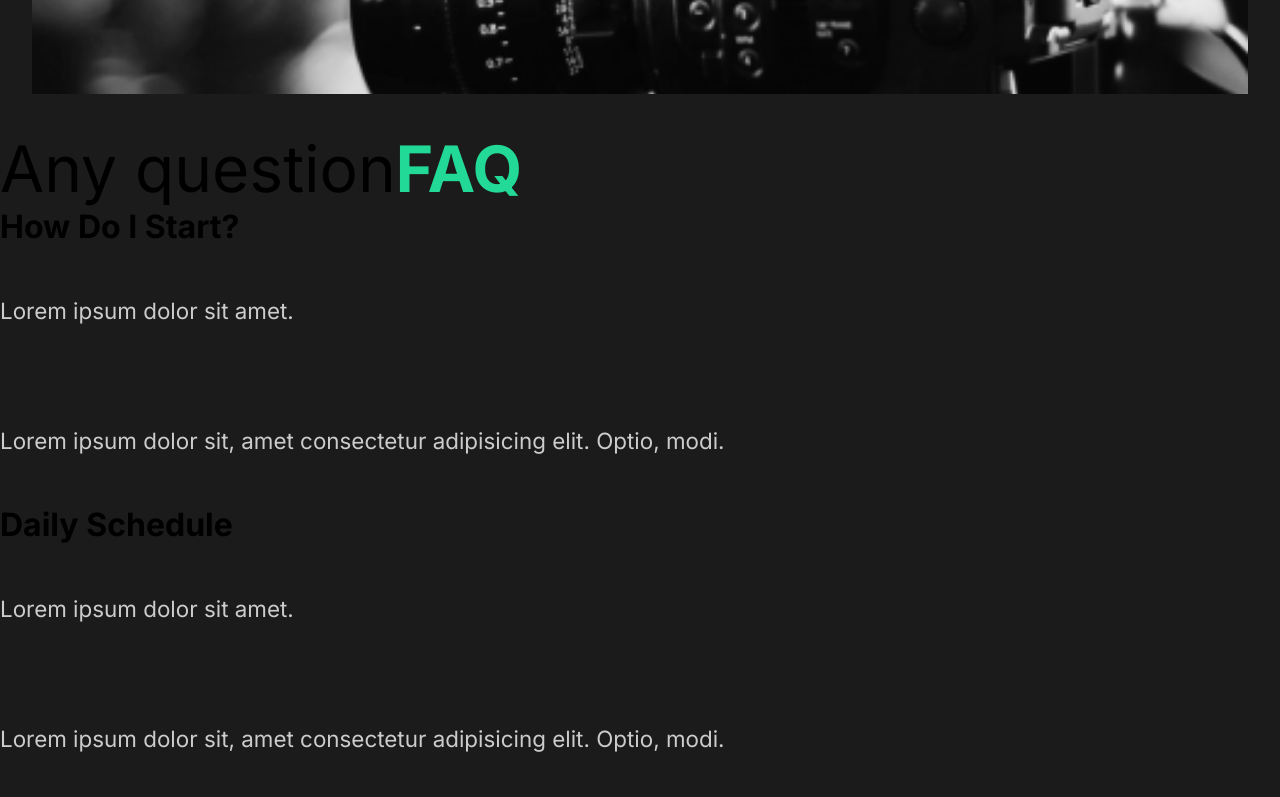
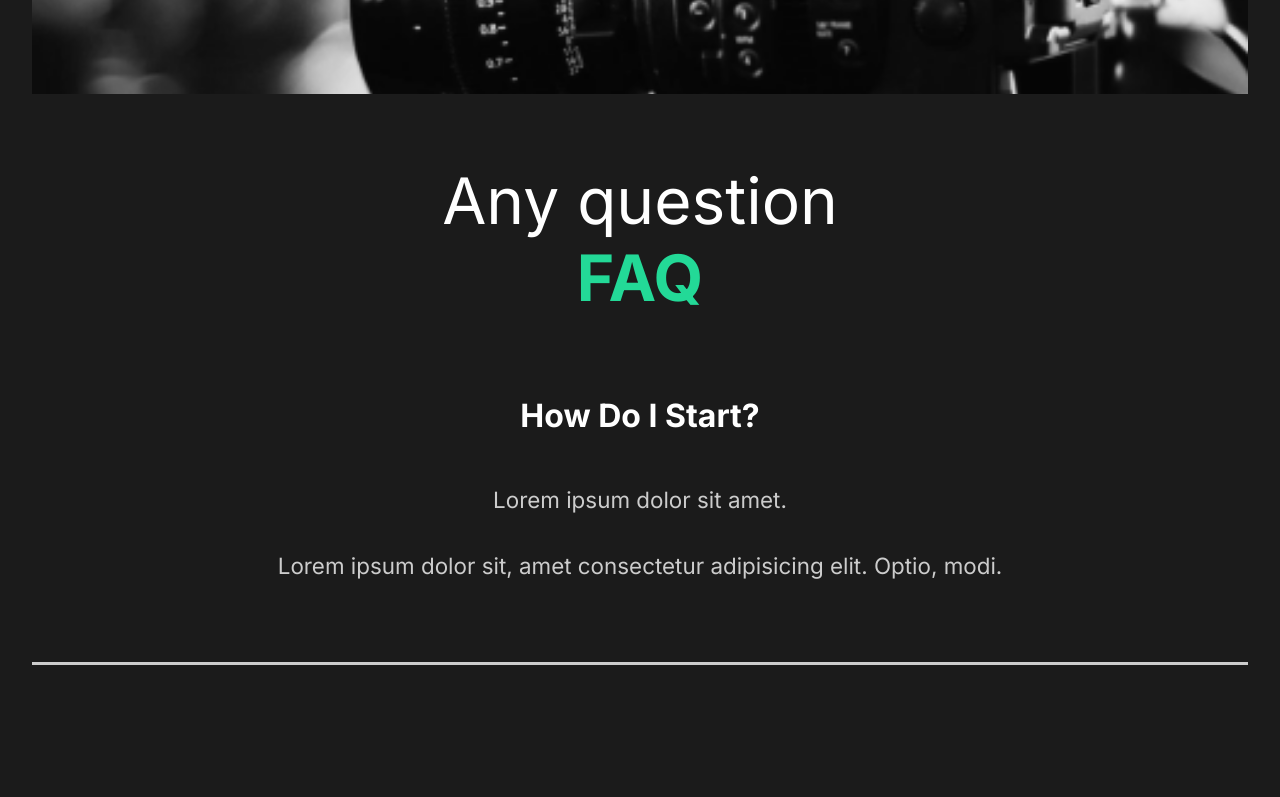
Before and after one commit to imgenu/react-capture, a React (Create React App) app: page / in a window 1280 px wide. Shown: the part 2260-3057 px from the top of the page. Built offline with nearby package versions, Linux system fonts and the light colour scheme.

Commit message:
7. styling Faq Section

```diff
--- a/src/components/FaqSection.js
+++ b/src/components/FaqSection.js
@@ -1,4 +1,6 @@
 import React from "react";
+import { About } from "../styles";
+import styled from "styled-components";
 
 const FAQComponent = ({ questionText }) => {
   return (
@@ -10,12 +12,13 @@
           Lorem ipsum dolor sit, amet consectetur adipisicing elit. Optio, modi.
         </p>
       </div>
+      <div className="faq-line"></div>
     </div>
   );
 };
 const FaqSection = () => {
   return (
-    <div className="faq">
+    <Faq>
       <h2>
         Any question<span>FAQ</span>
       </h2>
@@ -23,7 +26,34 @@
       <FAQComponent questionText={"Daily Schedule"} />
       <FAQComponent questionText={"Different Payment Methods"} />
       <FAQComponent questionText={"What Product Do You Offer."} />
-    </div>
+    </Faq>
   );
 };
+const Faq = styled(About)`
+  display: block;
+  span {
+    display: block;
+  }
+  h2 {
+    padding-bottom: 2rem;
+    font-weight: lighter;
+  }
+  .faq-line {
+    background: #cccccc;
+    height: 0.2rem;
+    margin: 2rem 0rem;
+    width: 100%;
+  }
+  .question {
+    padding: 3rem 0rem;
+    cursor: pointer;
+  }
+  .answer {
+    padding: 2rem 0rem;
+    p {
+      padding: 1rem 0rem;
+    }
+  }
+`;
+
 export default FaqSection;
```
